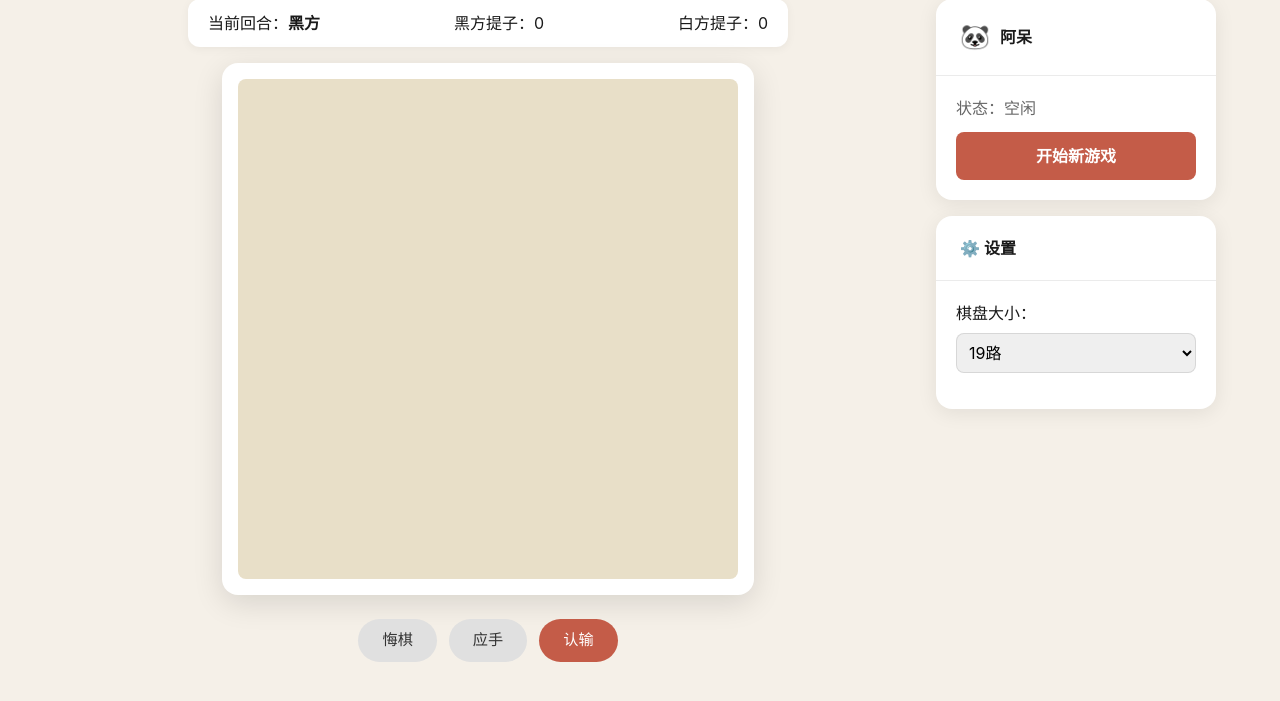
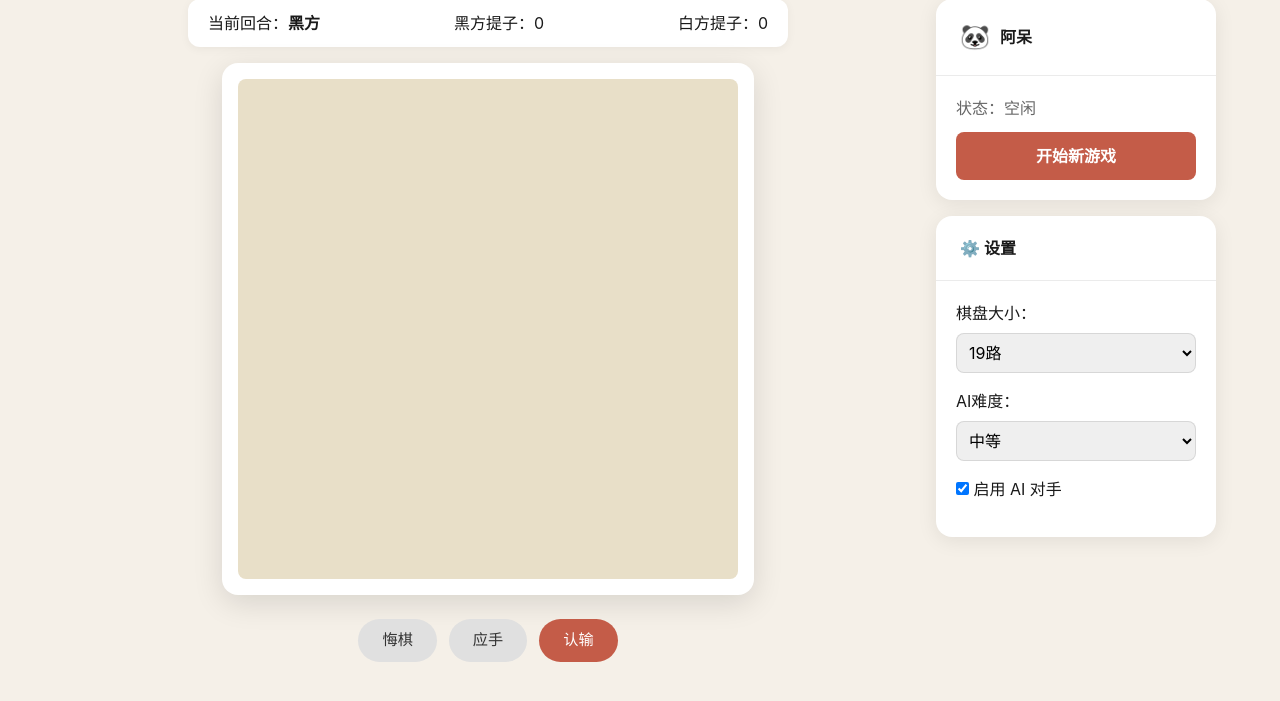
Before and after one commit to agentjoey/go-game, a Flask app: page /play in a window 1280 px wide. Shown: the part 73-774 px from the top of the page. Run offline with Flask 3, Linux system fonts and the light colour scheme.

Commit message:
fix(ui): repair go-board color rendering and play.html IDs
- go-board.js: restore correct color mapping (1=black, 2=white) now that go-engine.js uses consistent convention
- go-board.js: initialize highlightCells, questionMark, markingMode, correctMarkPos, socraticFocus in constructor to prevent undefined errors
- play.html: fix all HTML element IDs to match what go-game.js expects (boardSize, aiDifficulty, aiEnabled, blackCaptures, whiteCaptures, currentTurn, boardWrapper, etc.)
- play.html: add missing AI difficulty selector and aiEnabled checkbox

```diff
--- a/static/js/go-board.js
+++ b/static/js/go-board.js
@@ -14,6 +14,11 @@
         this.animatingCells = [];
         this.showMoveNumbers = true;
         this.moveNumbers = [];
+        this.highlightCells = [];
+        this.questionMark = null;
+        this.markingMode = false;
+        this.correctMarkPos = null;
+        this.socraticFocus = null;
 
         for (let i = 0; i < size; i++) {
             this.board.push(new Array(size).fill(0));
@@ -76,8 +81,8 @@
                 if (this.board[r][c] !== 0) {
                     const cx = (c + 0.5) * cellSize;
                     const cy = (r + 0.5) * cellSize;
-                    // 棋子颜色: 1=白棋(浅色), 2=黑棋(深色) — 交换渲染逻辑
-                    const isBlack = this.board[r][c] === 2;
+                    // 棋子颜色: 1=黑棋, 2=白棋
+                    const isBlack = this.board[r][c] === 1;
                     const isAnimating = this.animatingCells.some(a => a.row === r && a.col === c);
                     const animClass = isAnimating ? 'piece-drop' : '';
 
@@ -85,11 +90,11 @@
                     svgContent += `<circle cx="${cx+0.6}" cy="${cy+0.6}" r="${cellSize*0.4}" fill="rgba(0,0,0,0.2)"/>`;
 
                     if (isBlack) {
-                        // 黑棋 = 2 (用深色表示)
+                        // 黑棋 = 1 (用深色表示)
                         svgContent += `<circle cx="${cx}" cy="${cy}" r="${cellSize*0.4}" fill="#2d2d2d" stroke="#1a1a1a" stroke-width="0.3" class="${animClass}"/>`;
                         svgContent += `<ellipse cx="${cx-cellSize*0.1}" cy="${cy-cellSize*0.12}" rx="${cellSize*0.15}" ry="${cellSize*0.08}" fill="rgba(255,255,255,0.15)"/>`;
-                    } else if (this.board[r][c] === 1) {
-                        // 白棋 = 1 (用浅色表示)
+                    } else if (this.board[r][c] === 2) {
+                        // 白棋 = 2 (用浅色表示)
                         svgContent += `<circle cx="${cx}" cy="${cy}" r="${cellSize*0.4}" fill="#faf8f5" stroke="#d0cdc5" stroke-width="0.3" class="${animClass}"/>`;
                         svgContent += `<ellipse cx="${cx-cellSize*0.1}" cy="${cy-cellSize*0.12}" rx="${cellSize*0.12}" ry="${cellSize*0.06}" fill="rgba(255,255,255,0.6)"/>`;
                     } else if (this.board[r][c] === 3) {
--- a/templates/play.html
+++ b/templates/play.html
@@ -16,17 +16,17 @@
         <!-- 左侧：棋盘 -->
         <div class="board-section">
             <div class="board-info">
-                <span>当前回合：<strong id="current-player">黑方</strong></span>
-                <span>黑方提子：<span id="black-captures">0</span></span>
-                <span>白方提子：<span id="white-captures">0</span></span>
+                <span>当前回合：<strong id="currentTurn">黑方</strong></span>
+                <span>黑方提子：<span id="blackCaptures">0</span></span>
+                <span>白方提子：<span id="whiteCaptures">0</span></span>
             </div>
-            <div class="board-wrapper">
+            <div class="board-wrapper" id="boardWrapper">
                 <div id="go-board" class="go-board"></div>
             </div>
             <div class="board-controls">
-                <button class="btn-action btn-undo" onclick="undoMove()">悔棋</button>
-                <button class="btn-action btn-pass" onclick="passMove()">应手</button>
-                <button class="btn-action btn-resign" onclick="resignGame()">认输</button>
+                <button class="btn-action btn-undo" id="btnUndo">悔棋</button>
+                <button class="btn-action btn-pass" id="btnPass">应手</button>
+                <button class="btn-action btn-resign" id="btnResign">认输</button>
             </div>
         </div>
 
@@ -38,8 +38,8 @@
                     <span class="panel-title">阿呆</span>
                 </div>
                 <div class="panel-body">
-                    <p class="ai-status">状态：<span id="ai-status">空闲</span></p>
-                    <button class="btn-new-game" onclick="newGame()">开始新游戏</button>
+                    <p class="ai-status">状态：<span id="aiStatus">空闲</span></p>
+                    <button class="btn-new-game" id="btnNewGame">开始新游戏</button>
                 </div>
             </div>
             <div class="panel settings-panel">
@@ -47,17 +47,46 @@
                     <span class="panel-title">⚙️ 设置</span>
                 </div>
                 <div class="panel-body">
-                    <p>棋盘大小：<select id="board-size"><option value="9">9路</option><option value="13">13路</option><option value="19" selected>19路</option></select></p>
+                    <p>棋盘大小：
+                        <select id="boardSize">
+                            <option value="9">9路</option>
+                            <option value="13">13路</option>
+                            <option value="19" selected>19路</option>
+                        </select>
+                    </p>
+                    <p>AI难度：
+                        <select id="aiDifficulty">
+                            <option value="easy">简单</option>
+                            <option value="medium" selected>中等</option>
+                            <option value="hard">困难</option>
+                        </select>
+                    </p>
+                    <p>
+                        <label>
+                            <input type="checkbox" id="aiEnabled" checked>
+                            启用 AI 对手
+                        </label>
+                    </p>
                 </div>
             </div>
         </div>
     </main>
+
+    <!-- 费曼模式 Banner (隐藏) -->
+    <div id="feynmanBanner" class="feynman-banner" style="display:none;">
+        <span id="feynmanText">费曼模式</span>
+        <span id="feynmanTimer"></span>
+    </div>
 
     <script src="/static/js/go-board.js"></script>
     <script src="/static/js/go-game.js"></script>
     <script>
         document.addEventListener('DOMContentLoaded', () => {
             window.game = new GoGame();
+
+            document.getElementById('btnNewGame')?.addEventListener('click', () => {
+                window.game.resetGame();
+            });
         });
     </script>
 </body>
```
